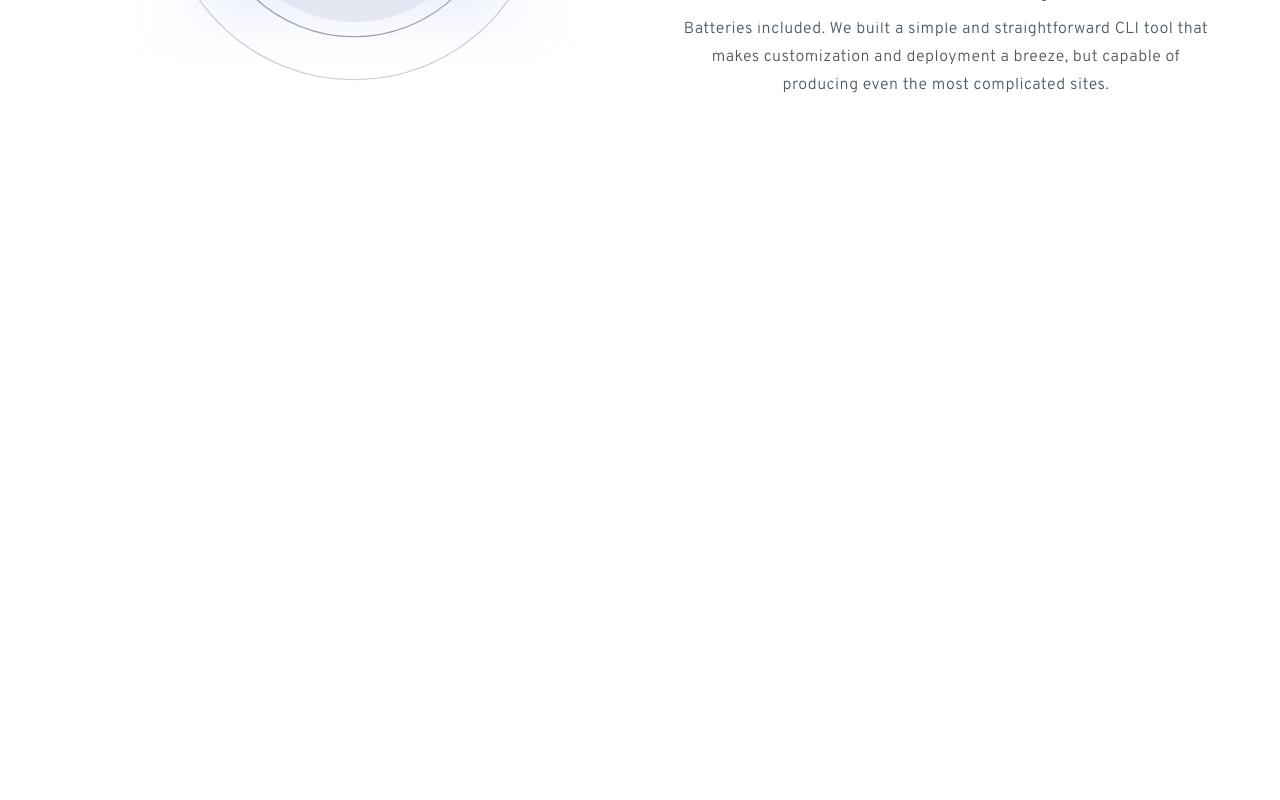
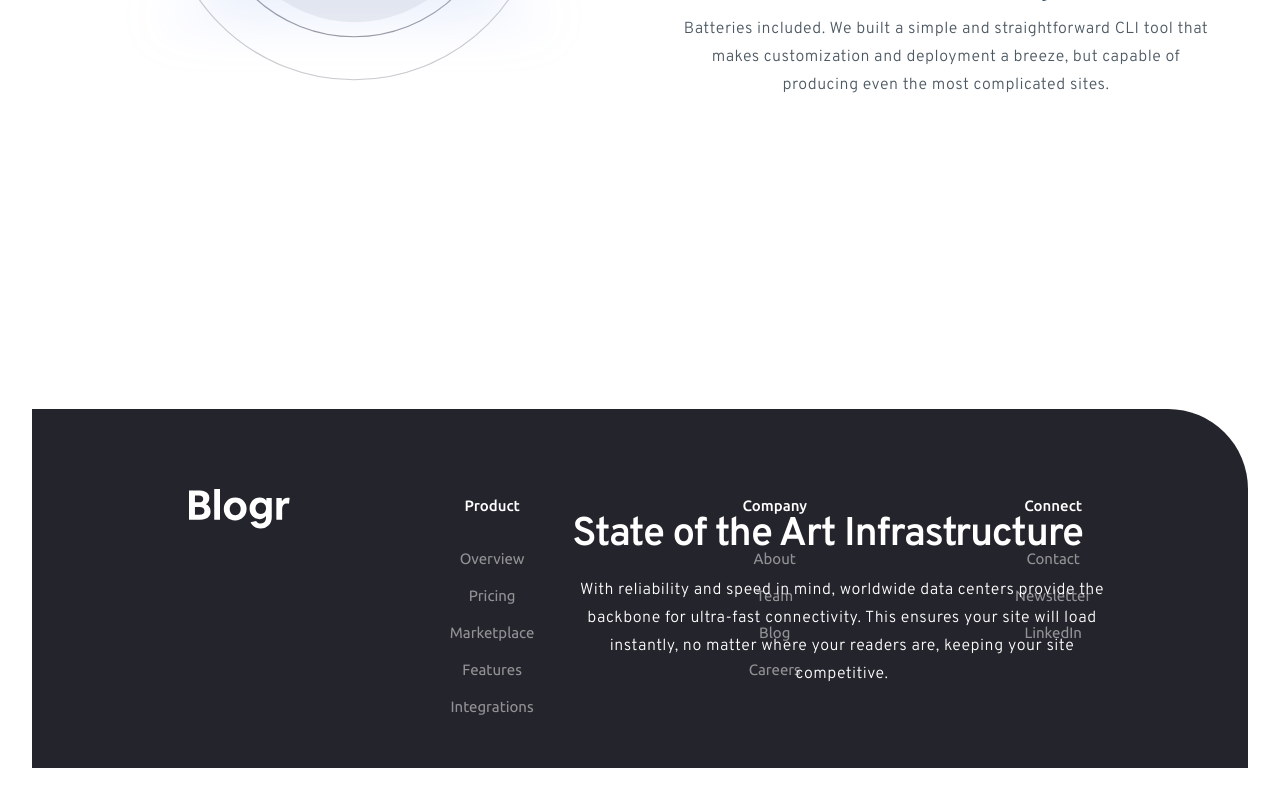
Before and after one commit to sheikhfarook/blogr-landing-page, a React (Vite) app: page / in a window 1280 px wide. Shown: the part 2478-3278 px from the top of the page. Before the commit the page ends 2679 px from the top, so only its background shows below. Built offline with nearby package versions, Linux system fonts and the light colour scheme.

Commit message:
update the contact.jsx

```diff
--- a/src/components/footer/contact.jsx
+++ b/src/components/footer/contact.jsx
@@ -1,16 +1,44 @@
+import logo from "../../assets/logo.svg";
+import { BlogrData } from "./contactData";
+
 const Contact = () => {
   return (
-    <div>
-      <div></div>
-      <div>
-        <div></div>
-        <div></div>
-        <div></div>
-      </div>
-      <div>
-        <div></div>
-        <div></div>
-        <div></div>
+    <div
+      className="bg-[#24242c] text-[#FFF]  text-[15px] font-ubuntu
+     leading-[33px] rounded-tr-[5rem] mt-[15rem]
+     max-sm:h-[900px] max-sm:mt-[10rem]
+     md:h-[500px]
+     lg:h-[359px]
+     xl:justify-center">
+      <div
+        className="flex pt-[5rem]
+        max-sm:flex-col  max-sm:text-center max-sm:gap-[4rem]
+       md:flex-col md:items-center md:gap-[5rem]
+       lg:flex-row lg:items-start xl:gap-[10rem] lg:px-[11rem]
+       xl:px-0 xl:justify-center">
+        <div>
+          <img className="max-sm:m-auto md:m-auto lg:m-0 " src={logo} alt="" />
+        </div>
+        <div
+          className="flex max-sm:flex-col max-sm:gap-[2rem]
+        md:gap-[8rem] xl:gap-[13rem]">
+          {BlogrData?.map((data) => (
+            <div key={data?.id}>
+              <div className="space-y-5 max-sm:space-y-3">
+                <div className="font-[500] hover:underline cursor-pointer">
+                  {data?.header}
+                </div>
+                <div className="space-y-1 font-[400] opacity-[0.5] max-sm:space-y-[0px]">
+                  {data?.options.map((option, index) => (
+                    <div className="hover:underline cursor-pointer" key={index}>
+                      {option}
+                    </div>
+                  ))}
+                </div>
+              </div>{" "}
+            </div>
+          ))}
+        </div>
       </div>
     </div>
   );
```
